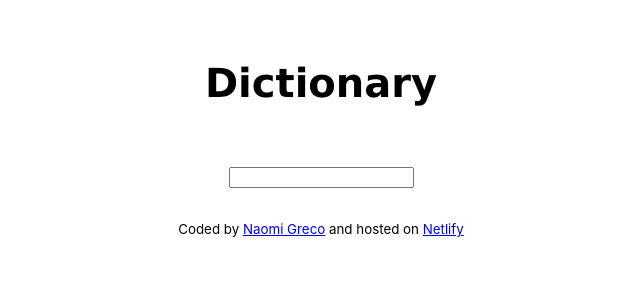
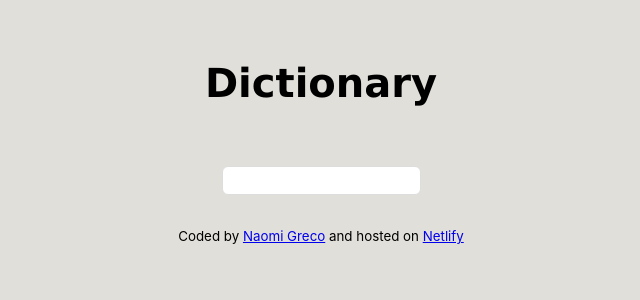
Before and after one commit to Nay-nay93/dictionary-nay, a React (Create React App) app: page / in a window 1280 px wide. Shown: the top 300 px of the page, without its empty margins (319-959 px from the left). Built offline with nearby package versions, Linux system fonts and the light colour scheme.

Commit message:
styling fixes

```diff
--- a/src/App.css
+++ b/src/App.css
@@ -20,3 +20,7 @@ main {
   text-align: center;
   margin: 30px 0;
 }
+
+body {
+  background: rgb(225, 223, 217);
+}
--- a/src/Dictionary.css
+++ b/src/Dictionary.css
@@ -4,3 +4,15 @@
     align-items: center;
     margin: 40px auto;
     max-width: 600px; }
+
+.Dictionary h1 {
+    font-size: 18px;
+    font-weight: bold;
+    margin-bottom: 20px; }
+
+.Dictionary input {
+    width: 100%;
+    border-radius: 6px;
+    padding: 6px 10px;
+    color: #333;
+    border: 1px solid #ddd;  }
--- /dev/null
+++ b/src/Meaning.css
@@ -0,0 +1,14 @@
+.Meaning h3 {
+    font-size: 24px;
+    line-height: 1.5;
+    font-weight: bold;
+}
+
+.Meaning .example {
+    color: #70757a;
+    font-style: italic;
+    margin-top: 10px; }
+
+.Meaning {
+    text-align: center;
+}
--- a/src/Meaning.js
+++ b/src/Meaning.js
@@ -1,15 +1,16 @@
 import React from "react";
+import "./Meaning.css"
 
 export default function Meaning(props) {
     console.log(props.meaning);
     return (
-      <div className="Meaning card my-3 p-3">
+      <div className="Meaning">
         <h3>{props.meaning.partOfSpeech}</h3>
         <div>
-            <p>
+            <p >
                 {props.meaning.definition}
                 <br />
-                <em>{props.meaning.example}</em>
+                <em className="example">{props.meaning.example}</em>
             </p>
         </div>
       </div>
```
